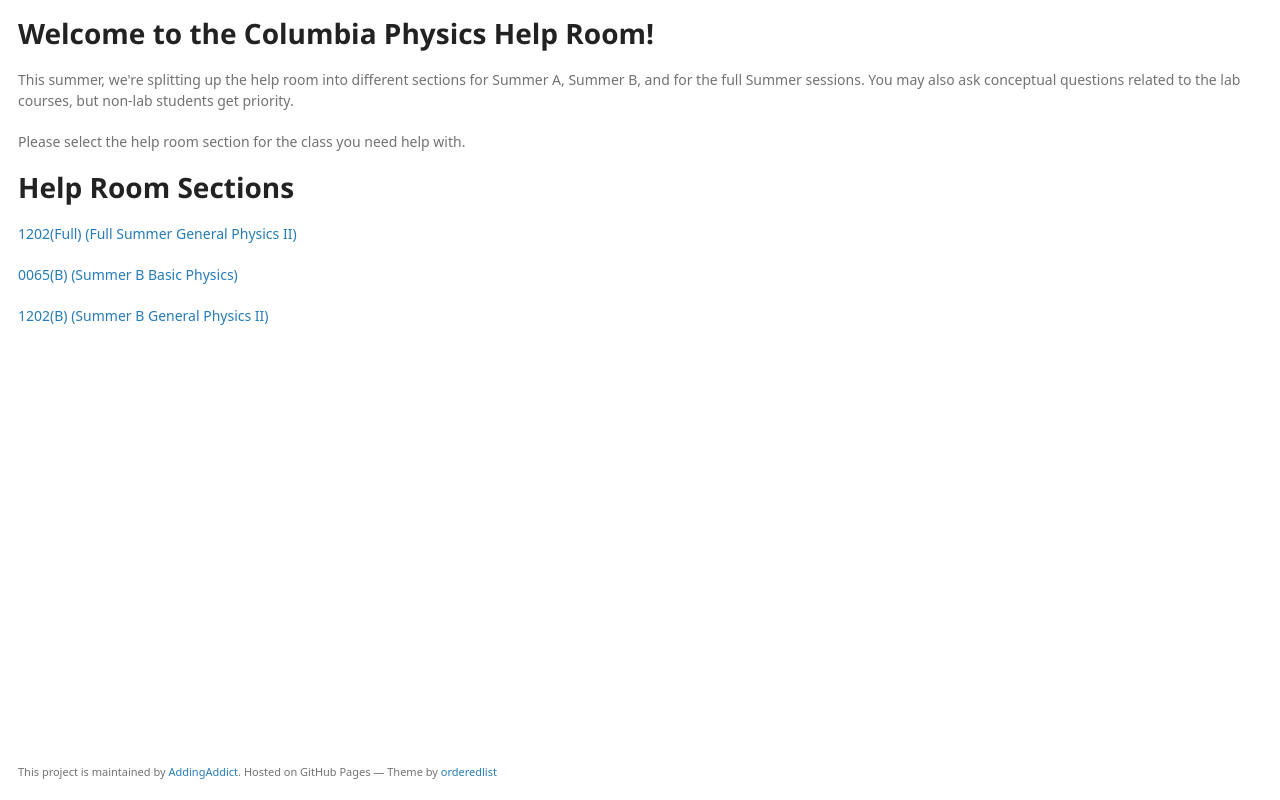
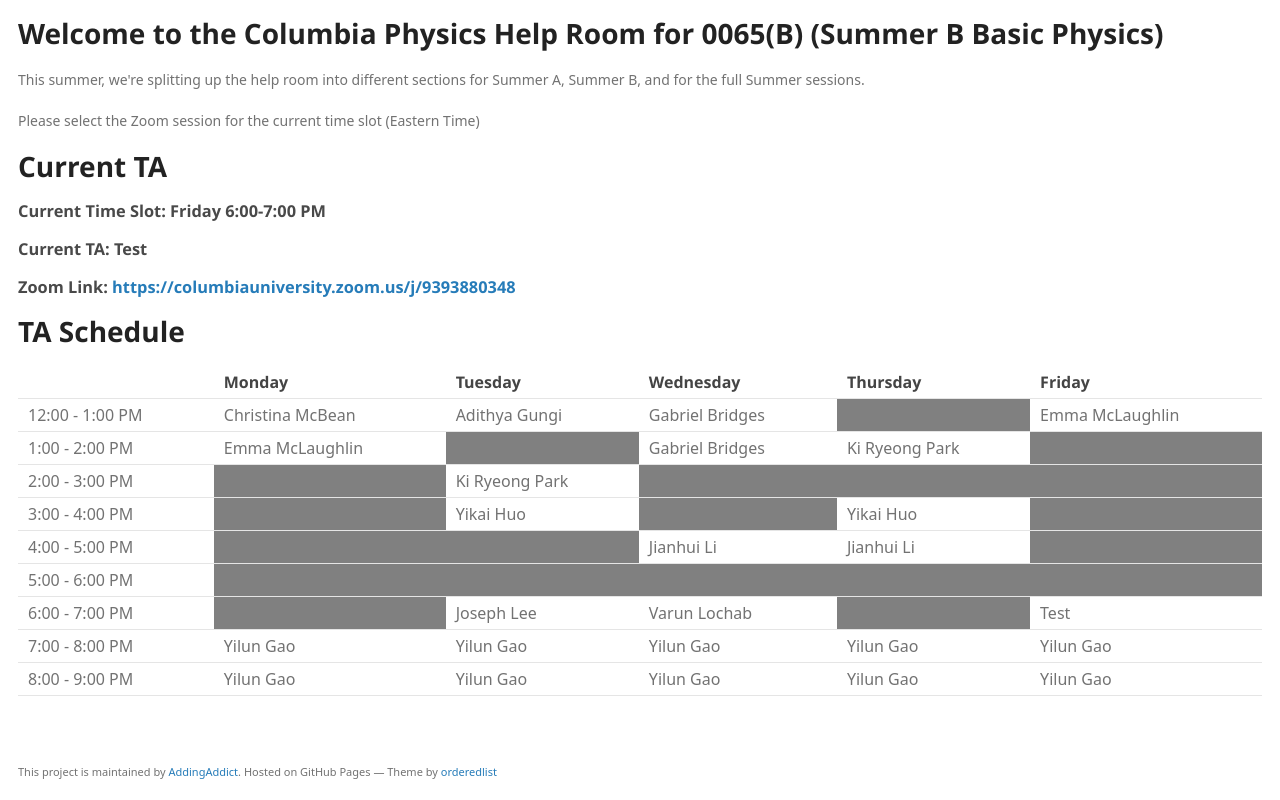
Before and after one commit to ahol77/ColumbiaPhysicsHelpRoom, a plain HTML site: page index.html in a window 1280 px wide. Drawn offline with Linux system fonts and the light colour scheme; a web font is replaced by a local one.

Commit message:
Add files via upload

```diff
--- /dev/null
+++ b/gen.js
@@ -0,0 +1,32 @@
+function init() {
+	let time = document.getElementById("time")
+	let ta = document.getElementById("ta")
+	let zoom = document.getElementById("zoom")
+
+	let date = new Date((new Date()).toLocaleString("en-US", {timeZone: "America/New_York"}))
+	let day = date.getDay() - 1
+	let hour = date.getHours() - 12
+
+	let days = ["Monday", "Tuesday", "Wednesday", "Thursday", "Friday"]
+	let dayCode = ["m", "t", "w", "r", "f"]
+
+	if((day >= 0 && day <=4 && hour >= 0 && hour <= 8)) {
+		time.innerText = "Current Time Slot: " + days[day] + " " + hour + ":00-" + (hour+1) + ":00 PM"
+		slot = document.getElementById(dayCode[day] + hour)
+		if(slot.childNodes.length == 0) {
+			ta.innerText = "No TA Assigned to this Time Slot"
+			zoom.innerText = ""
+		} else {
+			ta.innerText = "Current TA: " + slot.innerText
+			let link = document.createElement("a")
+			link.appendChild(document.createTextNode(" " +
+				"https://columbiauniversity.zoom.us/j/9393880348"))
+			link.href = "https://columbiauniversity.zoom.us/j/9393880348"
+			zoom.appendChild(link)
+		}
+	} else {
+		time.innerText = "Help Room Currently Closed"
+		ta.innerText = ""
+		zoom.innerText = ""
+	}
+}
--- a/index.html
+++ b/index.html
@@ -1,13 +1,100 @@
-<link rel="stylesheet" href="styles.css">
+<link rel="stylesheet" href="../styles.css">
+<script type="text/javascript" src="gen.js"></script>
 
-<h1>Welcome to the Columbia Physics Help Room!</h1>
-<p>This summer, we're splitting up the help room into different sections for Summer A, Summer B, and for the full Summer sessions. You may also ask conceptual questions related to the lab courses, but non-lab students get priority.</p>
-<p>Please select the help room section for the class you need help with.</p>
+<body onload="init()">
+<h1>Welcome to the Columbia Physics Help Room for 0065(B) (Summer B Basic Physics)</h1>
+<p>This summer, we're splitting up the help room into different sections for Summer A, Summer B, and for the full Summer sessions.</p>
+<p>Please select the Zoom session for the current time slot (Eastern Time)</p>
 
-<h1>Help Room Sections</h1>
-<p><a href="X/index.html">1202(Full) (Full Summer General Physics II)</a></p>
-<p><a href="B0/index.html">0065(B) (Summer B Basic Physics)</a></p>
-<p><a href="B2/index.html">1202(B) (Summer B General Physics II)</a></p>
+<h1>Current TA</h1>
+<h3 id="time">Current Time Slot:</h3>
+<h3 id="ta">Current TA:</h3>
+<h3 id="zoom">Zoom Link:</h3>
+
+<h1>TA Schedule</h1>
+<table>
+	<tr>
+		<th></th>
+		<th>Monday</th>
+		<th>Tuesday</th>
+		<th>Wednesday</th>
+		<th>Thursday</th>
+		<th>Friday</th>
+	</tr>
+	<tr>
+		<td>12:00 - 1:00 PM</td>
+		<td id="m0">Christina McBean</td>
+		<td id="t0">Adithya Gungi</td>
+		<td id="w0">Gabriel Bridges</td>
+		<td id="r0" style="background-color:#808080"></td>
+		<td id="f0">Emma McLaughlin</td>
+	</tr>
+	<tr>
+		<td>1:00 - 2:00 PM</td>
+		<td id="m1">Emma McLaughlin</td>
+		<td id="t1" style="background-color:#808080"></td>
+		<td id="w1">Gabriel Bridges</td>
+		<td id="r1">Ki Ryeong Park</td>
+		<td id="f1" style="background-color:#808080"></td>
+	</tr>
+	<tr>
+		<td>2:00 - 3:00 PM</td>
+		<td id="m2" style="background-color:#808080"></td>
+		<td id="t2">Ki Ryeong Park</td>
+		<td id="w2" style="background-color:#808080"></td>
+		<td id="r2" style="background-color:#808080"></td>
+		<td id="f2" style="background-color:#808080"></td>
+	</tr>
+	<tr>
+		<td>3:00 - 4:00 PM</td>
+		<td id="m3" style="background-color:#808080"></td>
+		<td id="t3">Yikai Huo</td>
+		<td id="f2" style="background-color:#808080"></td>
+		<td id="r3">Yikai Huo</td>
+		<td id="f3" style="background-color:#808080"></td>
+	</tr>
+	<tr>
+		<td>4:00 - 5:00 PM</td>
+		<td id="m4" style="background-color:#808080"></td>
+		<td id="t4" style="background-color:#808080"></td>
+		<td id="f2">Jianhui Li</td>
+		<td id="r4">Jianhui Li</td>
+		<td id="f4" style="background-color:#808080"></td>
+	</tr>
+	<tr>
+		<td>5:00 - 6:00 PM</td>
+		<td id="m5" style="background-color:#808080"></td>
+		<td id="t5" style="background-color:#808080"></td>
+		<td id="w5" style="background-color:#808080"></td>
+		<td id="r5" style="background-color:#808080"></td>
+		<td id="f5" style="background-color:#808080"></td>
+	</tr>
+	<tr>
+		<td>6:00 - 7:00 PM</td>
+		<td id="m6" style="background-color:#808080"></td>
+		<td id="t6">Joseph Lee</td>
+		<td id="w6">Varun Lochab</td>
+		<td id="r6" style="background-color:#808080"></td>
+		<td id="f6">Test</td>
+	</tr>
+	<tr>
+		<td>7:00 - 8:00 PM</td>
+		<td id="m7">Yilun Gao</td>
+		<td id="t7">Yilun Gao</td>
+		<td id="w7">Yilun Gao</td>
+		<td id="r7">Yilun Gao</td>
+		<td id="f7">Yilun Gao</td>
+	</tr>
+	<tr>
+		<td>8:00 - 9:00 PM</td>
+		<td id="m8">Yilun Gao</td>
+		<td id="t8">Yilun Gao</td>
+		<td id="w8">Yilun Gao</td>
+		<td id="r8">Yilun Gao</td>
+		<td id="f8">Yilun Gao</td>
+	</tr>
+</table>
+</body>
 
 <footer>
 <p><small>This project is maintained by <a href="https://github.com/AddingAddict">AddingAddict</a>. Hosted on GitHub Pages &mdash; Theme by <a href="https://github.com/orderedlist">orderedlist</a></small></p>
```
